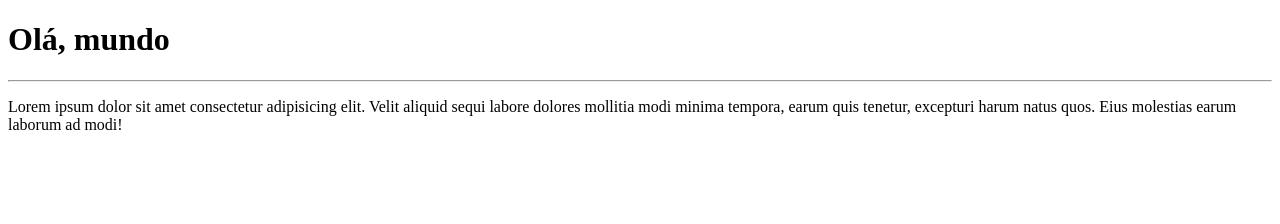
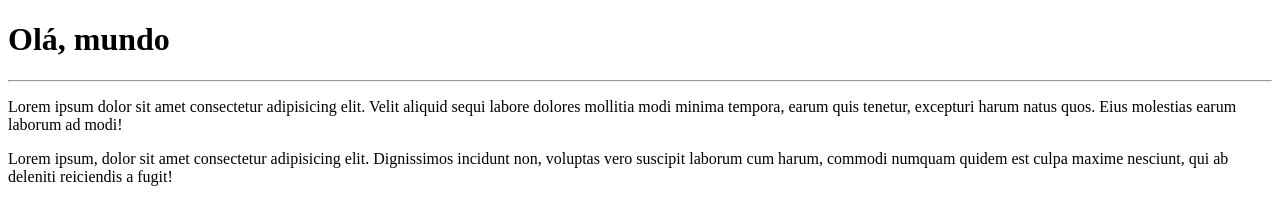
Before and after one commit to souzaandrelb-hub/Ola-mundo, a plain HTML site: page site_exemplo/index.html in a window 1280 px wide. Drawn offline with Linux system fonts and the light colour scheme.

Commit message:
Adicionei um parágrafo

```diff
--- a/site_exemplo/index.html
+++ b/site_exemplo/index.html
@@ -9,5 +9,6 @@
     <h1>Olá, mundo</h1>
     <hr>
     <p>Lorem ipsum dolor sit amet consectetur adipisicing elit. Velit aliquid sequi labore dolores mollitia modi minima tempora, earum quis tenetur, excepturi harum natus quos. Eius molestias earum laborum ad modi!</p>
+    <p>Lorem ipsum, dolor sit amet consectetur adipisicing elit. Dignissimos incidunt non, voluptas vero suscipit laborum cum harum, commodi numquam quidem est culpa maxime nesciunt, qui ab deleniti reiciendis a fugit!</p>
 </body>
 </html>
```
